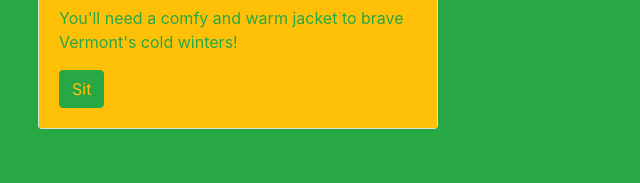
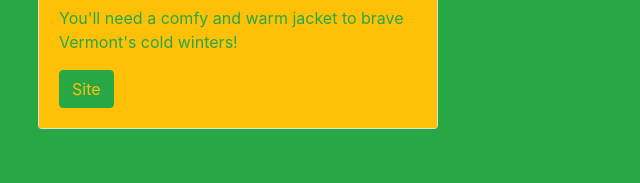
Before and after one commit to ShawnCart3r/Vermont-landing-page, a plain HTML site: page index.html in a window 1280 px wide. Shown: the part 582-765 px from the top of the page, 0-640 px from the left. Drawn offline with nearby package versions, Linux system fonts and the light colour scheme.

Commit message:
Add files via upload

```diff
--- a/index.html
+++ b/index.html
@@ -41,7 +41,7 @@
                   <div class="card-body bg-warning">
                     <h4 class="card-title"><a class="text-success"> Winter Jacket</a> </h4>
                     <p class="card-text text-success">You'll need a comfy and warm jacket to brave Vermont's cold winters!</p>
-                    <a href="https://alpineskishop.com/" target="_blank" class="btn btn-success text-warning">Sit</a>
+                    <a href="https://alpineskishop.com/" target="_blank" class="btn btn-success text-warning">Site</a>
                   </div>
                 </div>
                 <br></div>
```
